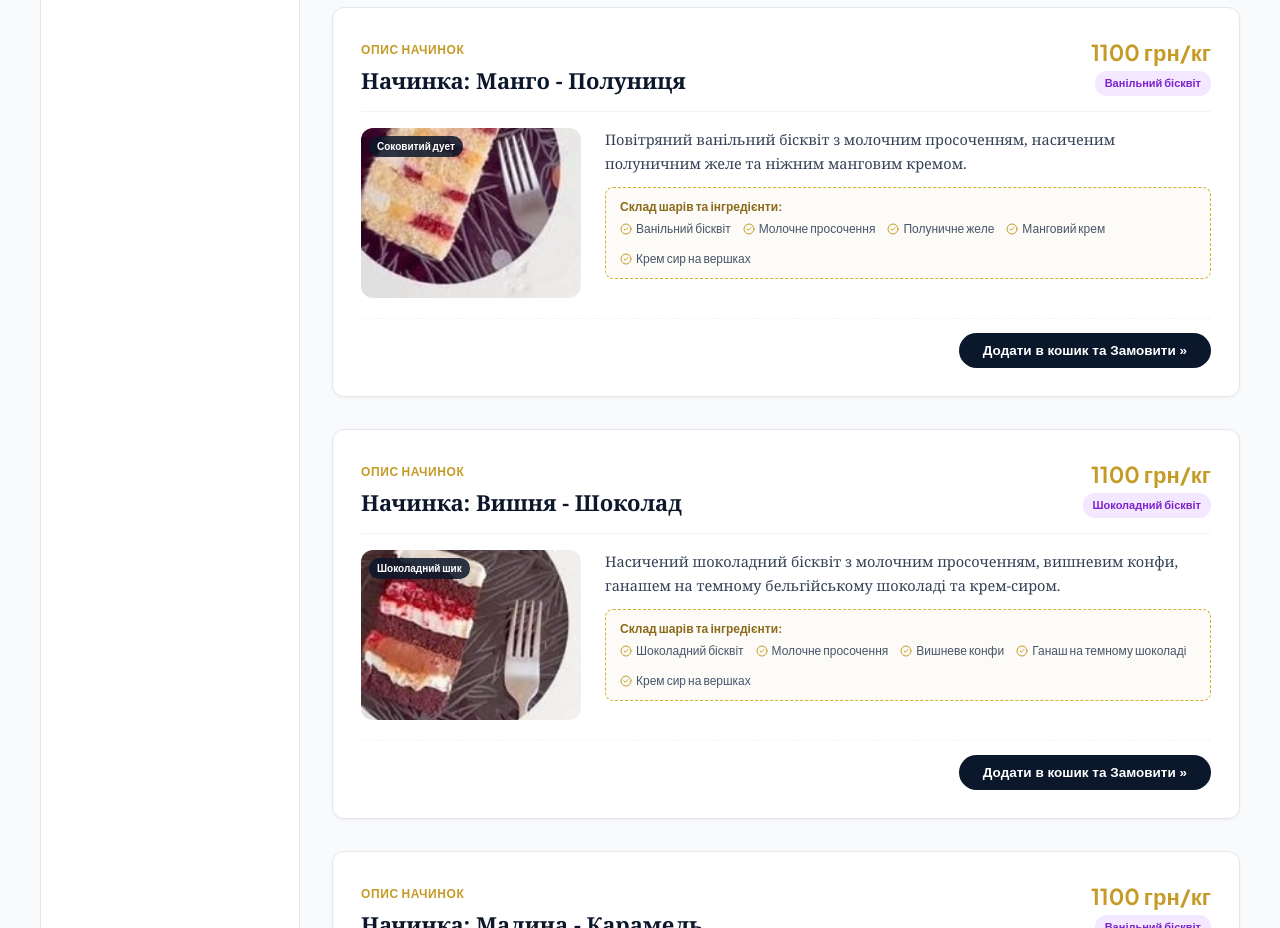
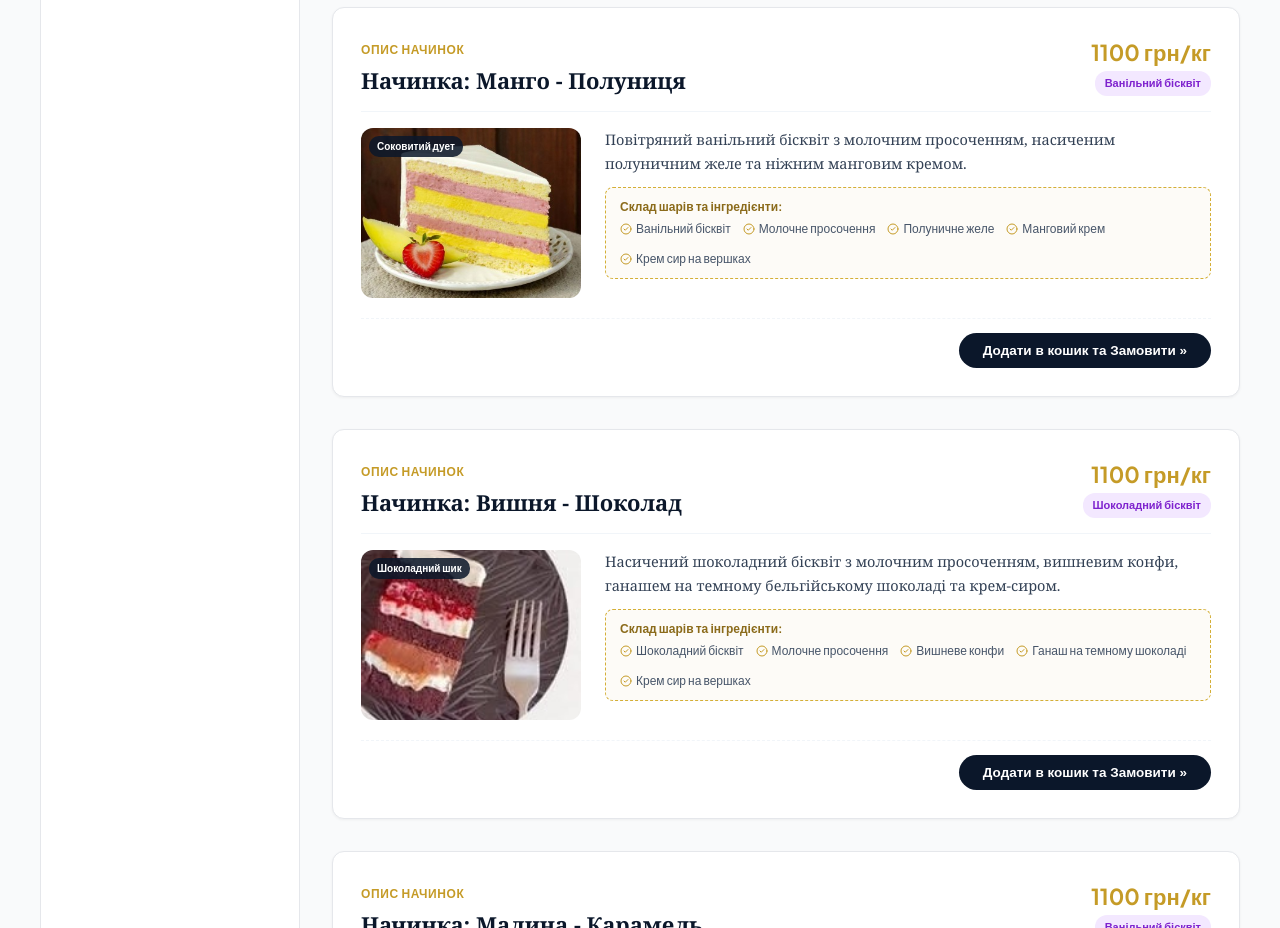
Before and after one commit to awraamgitelman-ops/tort, a React (Vite) app: page /#catalog in a window 1280 px wide. Shown: the part 5720-6648 px from the top of the page. Built offline with nearby package versions, Linux system fonts and the light colour scheme; no server answers; the HTML template or start-up script is replaced by a standard one.

Commit message:
Update Mango Strawberry filling slice item with exact user uploaded photo

```diff
--- a/src/App.jsx
+++ b/src/App.jsx
@@ -187,7 +187,7 @@ const MENU_ITEMS = [
     weights: 'Ванільний бісквіт',
     price: 1100,
     unit: 'грн/кг',
-    img: '/images/filling_mangostrawberry_real.jpg',
+    img: '/images/filling_mangostrawberry_real.png',
     badge: 'Соковитий дует',
     articleText: 'Повітряний ванільний бісквіт з молочним просоченням, насиченим полуничним желе та ніжним манговим кремом.',
     ingredients: ['Ванільний бісквіт', 'Молочне просочення', 'Полуничне желе', 'Манговий крем', 'Крем сир на вершках']
--- a/src/components/Catalog.jsx
+++ b/src/components/Catalog.jsx
@@ -190,7 +190,7 @@ const MENU_ITEMS = [
     weights: 'Ванільний бісквіт',
     price: 1100,
     unit: 'грн/кг',
-    img: '/images/filling_mangostrawberry_real.jpg',
+    img: '/images/filling_mangostrawberry_real.png',
     badge: 'Соковитий дует',
     articleText: 'Повітряний ванільний бісквіт з молочним просоченням, насиченим полуничним желе та ніжним манговим кремом.',
     ingredients: ['Ванільний бісквіт', 'Молочне просочення', 'Полуничне желе', 'Манговий крем', 'Крем сир на вершках']
```
Also changed, not shown: public/images/filling_mangostrawberry_real.png (added).
